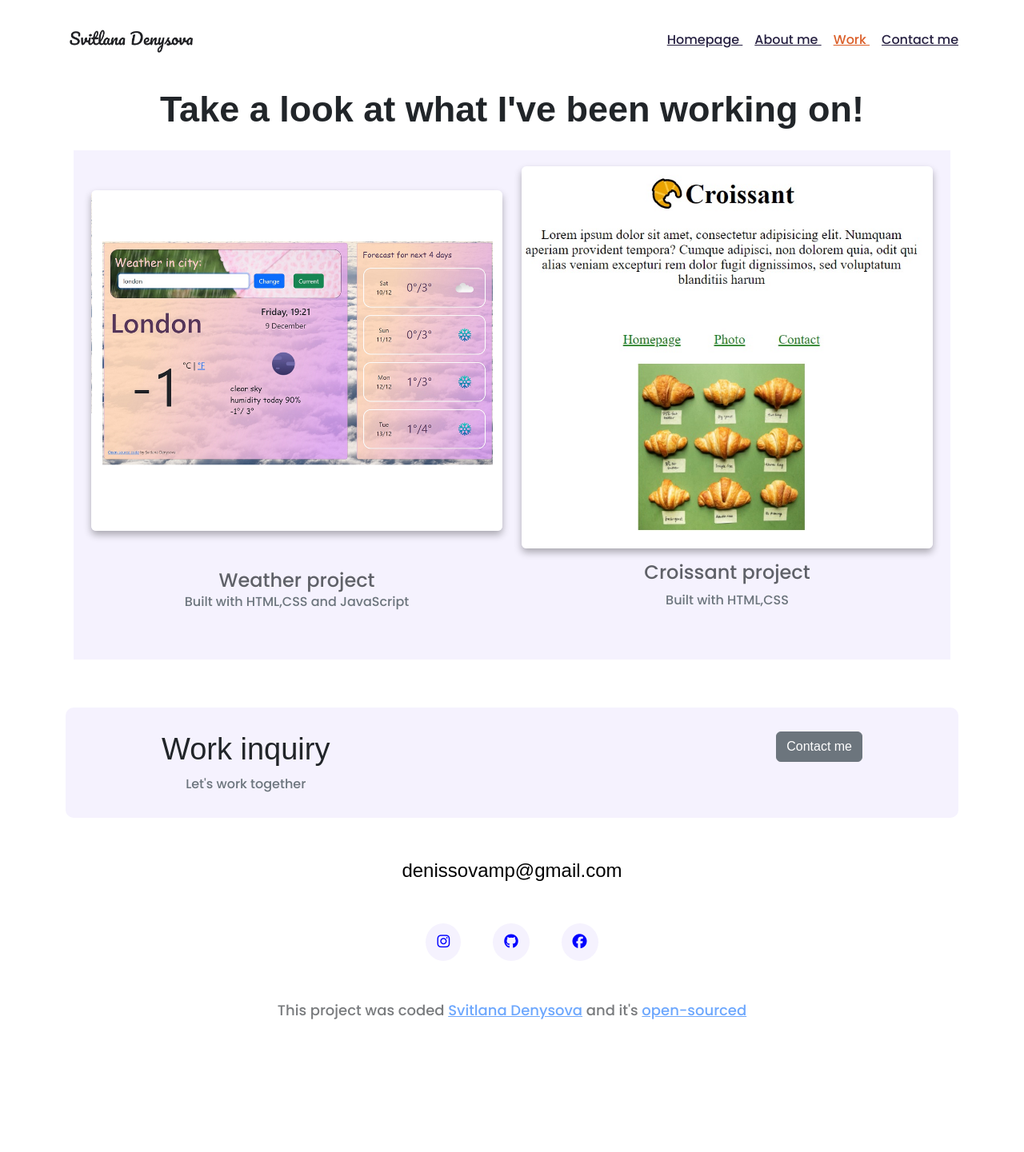
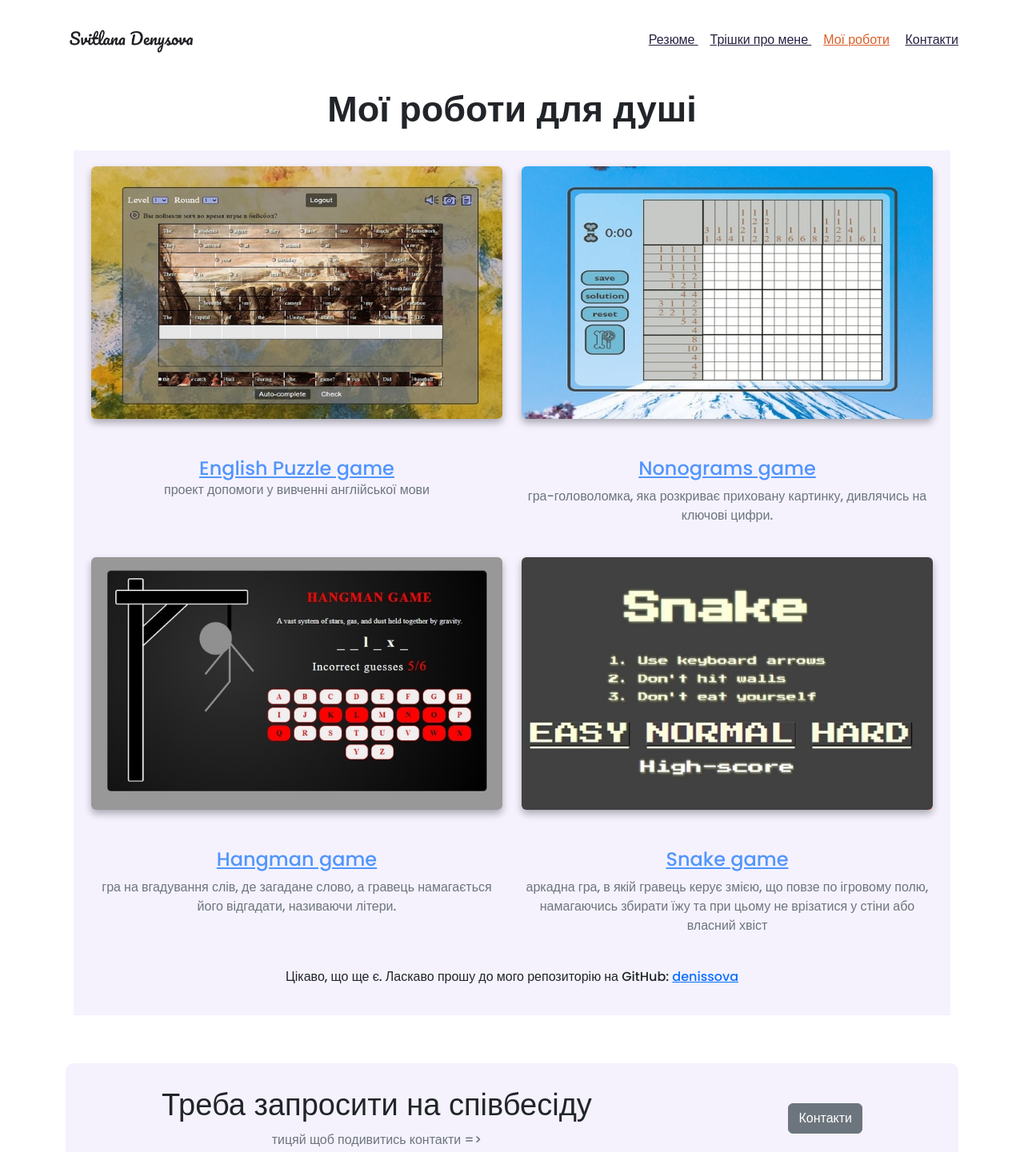
Before and after one commit to DenisovaSS/CV_Ukraine, a plain HTML site: page work_page.html in a window 1280 px wide. Shown: the top 1441 px of the page at 80% size. Before the commit the page ends 1337 px from the top, so only its background shows below. Drawn offline with nearby package versions, Linux system fonts and the light colour scheme.

Commit message:
add works and contacts

```diff
--- a/src/style.css
+++ b/src/style.css
@@ -150,7 +150,7 @@ footer .email-link:hover {
 }
 footer .social-links a {
   margin: 0 20px;
-  color: blue;
+
   background-color: var(--background-color);
   padding: 10px 14px;
   font-size: 18px;
--- a/work_page.html
+++ b/work_page.html
@@ -50,92 +50,122 @@
         </a>
         <ul>
           <li>
-            <a href="index.html" title="Homepage">Homepage </a>
-          </li>
-          <li><a href="about_me.html" title="About Svitlana"> About me </a></li>
-          <li class="active">
-            <a href="work_page.html" title="Svitlana work"> Work </a>
+            <a href="index.html" title="Homepage">Резюме </a>
           </li>
           <li>
-            <a href="contact_page.html" title="Svitlana contact">
-              Contact me
-            </a>
+            <a href="about_me.html" title="About Svitlana"> Трішки про мене </a>
+          </li>
+          <li class="active">
+            <a href="work_page.html" title="Svitlana work"> Мої роботи</a>
+          </li>
+          <li>
+            <a href="contact_page.html" title="Svitlana contact"> Контакти </a>
           </li>
         </ul>
       </nav>
     </div>
     <div class="section-work container">
-      <h1 class="mb-4">Take a look at what I've been working on!</h1>
+      <h1 class="mb-4">Мої роботи для душі</h1>
       <div class="row">
         <div class="col-md-6 mb-4">
           <img
-            src="images/weather2.jpg"
-            alt="weather"
-            class="img-fluid mb-5 rounded weather_about"
+            src="images/puzzle.jpg"
+            alt="puzzle game"
+            class="img-fluid mb-5 rounded"
           />
-          <h3 class="text-center m-0">Weather project</h3>
+          <h3 class="text-center m-0">
+            <a
+              href="https://denisovass.github.io/englishPuzzle/page/"
+              title="link site"
+            >
+              English Puzzle game</a
+            >
+          </h3>
 
           <p class="text-center text-muted">
-            Built with HTML,CSS and JavaScript
+            проект допомоги у вивченні англійської мови
           </p>
         </div>
         <div class="col-md-6 mb-4">
           <img
-            src="images/croissant.jpg"
-            alt="croissant"
-            class="img-fluid mb-3 rounded"
+            src="images/nonograms.jpg"
+            alt="nonograms"
+            class="img-fluid mb-5 rounded"
           />
-          <h3 class="text-center">Croissant project</h3>
-          <p class="text-center text-muted">Built with HTML,CSS</p>
+          <h3 class="text-center">
+            <a
+              href="https://denisovass.github.io/Game_Nonograms/nonograms/"
+              title="link site"
+            >
+              Nonograms game</a
+            >
+          </h3>
+          <p class="text-center text-muted">
+            гра-головоломка, яка розкриває приховану картинку, дивлячись на
+            ключові цифри.
+          </p>
+        </div>
+        <div class="col-md-6 mb-4">
+          <img
+            src="images/man.jpg"
+            alt="hangman"
+            class="img-fluid mb-5 rounded"
+          />
+          <h3 class="text-center">
+            <a
+              href="https://denisovass.github.io/Game_Hangman/"
+              title="link site"
+            >
+              Hangman game
+            </a>
+          </h3>
+          <p class="text-center text-muted">
+            гра на вгадування слів, де загадане слово, а гравець намагається
+            його відгадати, називаючи літери.
+          </p>
+        </div>
+        <div class="col-md-6 mb-4">
+          <img
+            src="images/snake.jpg"
+            alt="snake"
+            class="img-fluid mb-5 rounded"
+          />
+          <h3 class="text-center">
+            <a
+              href="https://denisovass.github.io/Game_js_canvas_Snake/gameSnake/"
+              title="link site"
+            >
+              Snake game</a
+            >
+          </h3>
+          <p class="text-center text-muted">
+            аркадна гра, в якій гравець керує змією, що повзе по ігровому полю,
+            намагаючись збирати їжу та при цьому не врізатися у стіни або
+            власний хвіст
+          </p>
+        </div>
+        <div class="col-12 mb-6">
+          <p>
+            Цікаво, що ще є. Ласкаво прошу до мого репозиторію на GitHub:
+            <a href="https://github.com/DenisovaSS" title="gitHub">denissova</a>
+          </p>
         </div>
       </div>
       <footer>
         <div class="contact-box d-flex justify-content-between mb-5">
           <div>
-            <h4>Work inquiry</h4>
-            <p class="text-muted">Let's work together</p>
+            <h4 class="text-md-start">Треба запросити на співбесіду</h4>
+            <p class="text-muted">тицяй щоб подивитись контакти =></p>
           </div>
-          <div>
+          <div class="d-flex align-items-center">
             <a
               href="contact_page.html"
-              class="btn btn-secondary"
+              class="btn btn-secondary mt-10"
               title="Contact Svitlana"
-              >Contact me</a
+              >Контакти</a
             >
           </div>
         </div>
-        <a href="mailto:denissovamp@gmail.com" class="email-link mb-5"
-          >denissovamp@gmail.com</a
-        >
-        <div class="social-links d-flex justify-content-center mb-5">
-          <a href="http://denissovamp" title="instagram profile" target="_blank"
-            ><i class="fa-brands fa-instagram"></i
-          ></a>
-          <a
-            href="https://github.com/DenisovaSS"
-            title="github profile"
-            target="_blank"
-            ><i class="fa-brands fa-github"></i
-          ></a>
-          <a href="http://denissovamp" target="_blank"
-            ><i class="fa-brands fa-facebook" title="Facebook profile"></i
-          ></a>
-        </div>
-        <p class="text-center mt-5 sing">
-          This project was coded
-          <a
-            href="https://visionary-smakager-051a4c.netlify.app/"
-            title="link site"
-          >
-            Svitlana Denysova</a
-          >
-          and it's
-          <a
-            href="https://github.com/DenisovaSS/Portfolio_project"
-            title="gidhub sourced"
-            >open-sourced</a
-          >
-        </p>
       </footer>
     </div>
   </body>
```
Also changed, not shown: about_me.html (+7 -1 lines), contact_page.html (+15 -68 lines), images/croissant.jpg (deleted), images/man.jpg (added), images/nonograms.jpg (added), images/puzzle.jpg (added), images/snake.jpg (added), images/weather2.jpg (deleted).
